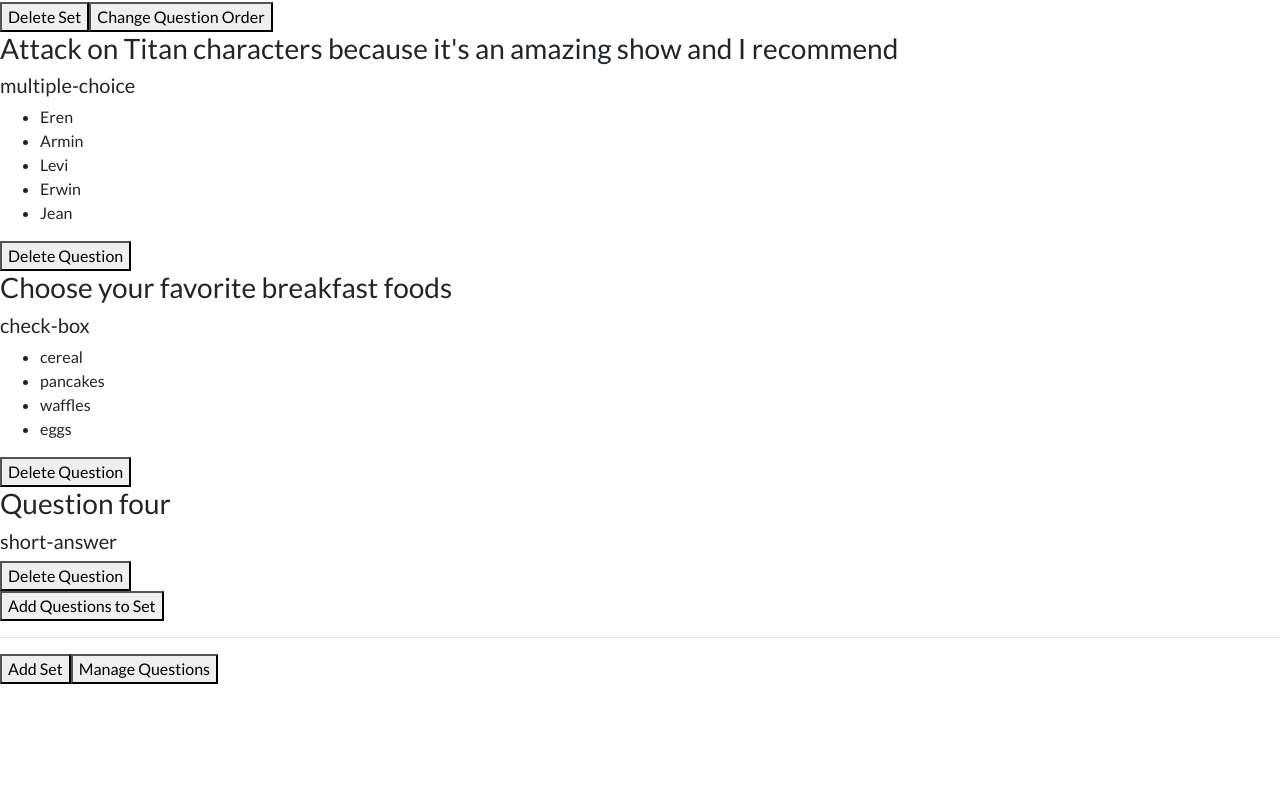
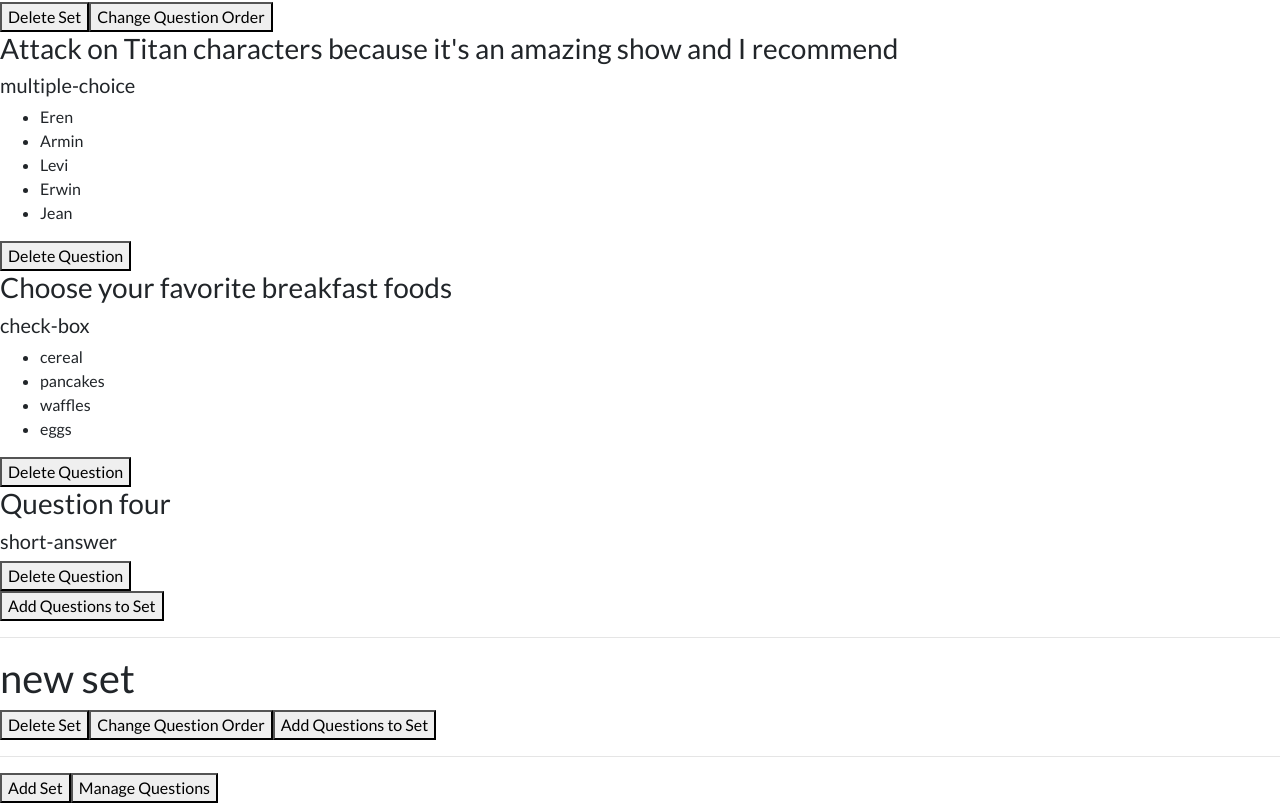
Before and after one commit to Kiptoke/Sonic-Remedies, a React (Create React App) app in the folder survey/: page /admin in a window 1280 px wide. Shown: the part 874-1677 px from the top of the page. Before the commit the page ends 1558 px from the top, so only its background shows below. Built offline with nearby package versions, Linux system fonts and the light colour scheme; data requests are answered from the project's data file.

Commit message:
create new questions admin

```diff
--- a/survey/db.json
+++ b/survey/db.json
@@ -17,6 +17,11 @@
         3,
         4
       ]
+    },
+    {
+      "title": "new set",
+      "questions": [],
+      "id": 3
     }
   ],
   "questions": [
@@ -58,6 +63,16 @@
       "id": 4,
       "title": "Question four",
       "input_type": "short-answer"
+    },
+    {
+      "title": "soup",
+      "type": "multiple-choice",
+      "options": [
+        "chicken noodle",
+        "tomato",
+        "french onion"
+      ],
+      "id": 5
     }
   ]
 }
--- a/survey/package.json
+++ b/survey/package.json
@@ -7,7 +7,6 @@
     "@testing-library/react": "^11.2.5",
     "@testing-library/user-event": "^12.6.3",
     "bootstrap": "^4.6.0",
-    "eslint-plugin-react-hooks": "^4.2.0",
     "json-server": "^0.16.3",
     "node-sass": "^4.14.1",
     "react": "^17.0.1",
--- a/survey/src/components/admin/Admin.jsx
+++ b/survey/src/components/admin/Admin.jsx
@@ -4,6 +4,7 @@
 
 function Admin() {
   const [sets, setSets] = useState([]);
+  const [questions, setQuestions] = useState([]);
 
   //get sets
   useEffect(() => {
@@ -11,7 +12,12 @@
       const serverSets = await fetchSets();
       setSets(serverSets);
     };
+    const getQuestions = async () => {
+      const serverQuestions = await fetchQuestions();
+      setQuestions(serverQuestions);
+    }
     getSets();
+    getQuestions();
   }, []);
 
   //fetch sets
@@ -21,6 +27,14 @@
 
     return data;
   };
+
+  //fetch questions
+  const fetchQuestions = async () => {
+    const res = await fetch("http://localhost:5000/questions");
+    const data = await res.json();
+
+    return data;
+  }
 
   const deleteSet = async (id) => {
     await fetch(`http://localhost:5000/sets/${id}`, {
@@ -46,8 +60,43 @@
   };
 
   const newQuestion = async (title, type, options) => {
-    console.log("yo angelo");
+    const question = { title: title, type: type }
+    if (options !== "") {
+      const opts_arr = parseOptions(options);
+      question.options = opts_arr;
+    }
+
+    const res = await fetch("http://localhost:5000/questions", {
+      method: "POST",
+      headers: {
+        "Content-type": "application/json",
+      },
+      body: JSON.stringify(question),
+    });
+    const data = await res.json();
+    setQuestions([...questions, data]);
   };
+
+  function parseOptions(options) {
+    const arr = [];
+    let start_of_opt = 0;
+    for (let i = 0; i < options.length; i++) {
+      let current = options.charAt(i);
+      if (current === ';') {
+        let sub = options.substring(start_of_opt, i);
+        let trimmed = sub.trim();
+        arr.push(trimmed);
+        start_of_opt = i + 1;
+      }
+    }
+    let sub = options.substring(start_of_opt, options.length);
+    let trimmed = sub.trim();
+    if (trimmed !== "") {
+      arr.push(trimmed);
+    }
+
+    return arr;
+  }
 
   return (
     <div>
--- a/survey/src/components/admin/NewQuestion.jsx
+++ b/survey/src/components/admin/NewQuestion.jsx
@@ -5,7 +5,22 @@
     const [type, setType] = useState("");
     const [options, setOptions] = useState("");
 
-  const onSubmit = (e) => {};
+    const onSubmit = (e) => {
+        e.preventDefault();
+        if (!title) {
+            alert('Please add a title');
+            return;
+        }
+        if (!type) {
+            alert('Please select a question type');
+            return;
+        }
+        if ((type === "multiple-choice" && !options) || (type === "check-box" && !options)) {
+            alert('Please add options for multiple choice and checkbox questions');
+            return;
+        }
+        onNewQuestion(title, type, options)
+    };
 
     return (
         <form onSubmit={onSubmit}>
@@ -29,7 +44,7 @@
         Long Answer
       </div>
             {(type === "multiple-choice" || type === "check-box") && (
-        <label>Options (please separate each option with a comma)</label>
+                <label>Options (please separate each option with a semicolon)</label>
             )}
             {(type === "multiple-choice" || type === "check-box") && (
                 <input
```
Lines whose indentation alone changed are shown as unchanged.
